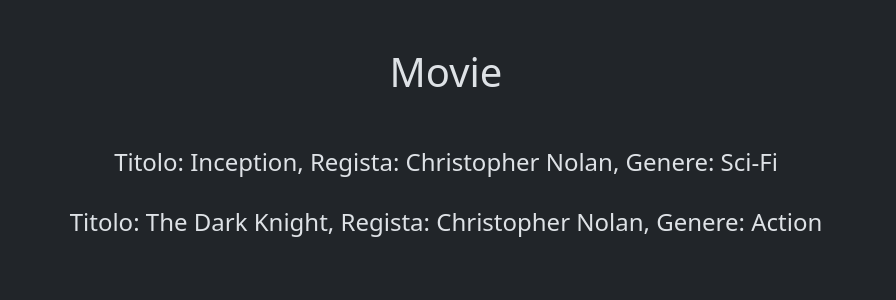
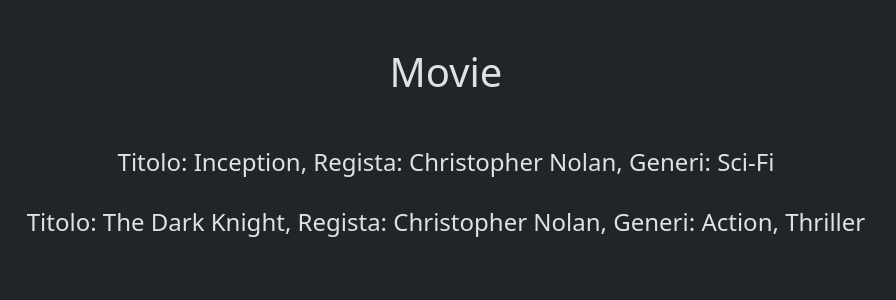
Before and after one commit to PietroAntonioNini/php-oop-1, a PHP site: page / in a window 1280 px wide. Shown: the top 300 px of the page, without its empty margins (194-1090 px from the left). Run offline with PHP 8.4, Linux system fonts and the light colour scheme.

Commit message:
Bonus 1 fatto

```diff
--- a/index.php
+++ b/index.php
@@ -4,24 +4,24 @@ class Movie {
     // variabili d'istanza
     public $title;
     public $director;
-    public $genre;
+    public $genres = array();
 
     // costruttore
-    public function __construct($title, $director, $genre) {
+    public function __construct($title, $director, $genres) {
         $this->title = $title;
         $this->director = $director;
-        $this->genre = $genre;
+        $this->genres = is_array($genres) ? $genres : array($genres);
     }
 
     // metodo
-    public function getGenre() {
-        return $this->genre;
+    public function getGenres() {
+        return implode(", ", $this->genres);
     }
 }
 
 // istanzio due oggetti 'Movie'
 $movie1 = new Movie("Inception", "Christopher Nolan", "Sci-Fi");
-$movie2 = new Movie("The Dark Knight", "Christopher Nolan", "Action");
+$movie2 = new Movie("The Dark Knight", "Christopher Nolan", array("Action", "Thriller"));
 ?>
 
 <!DOCTYPE html>
@@ -40,8 +40,8 @@ $movie2 = new Movie("The Dark Knight", "Christopher Nolan", "Action");
 
         <!-- stampo i risultati in pagina -->
         <div class="mt-3 fs-4">
-            <p class="mb-4"><?php echo "Titolo: " . $movie1->title . ", Regista: " . $movie1->director . ", Genere: " . $movie1->getGenre() . "\n"; ?></p>
-            <p><?php echo "Titolo: " . $movie2->title . ", Regista: " . $movie2->director . ", Genere: " . $movie2->getGenre() . "\n"; ?></p>
+            <p class="mb-4"><?php echo "Titolo: " . $movie1->title . ", Regista: " . $movie1->director . ", Generi: " . $movie1->getGenres() . "\n"; ?></p>
+            <p><?php echo "Titolo: " . $movie2->title . ", Regista: " . $movie2->director . ", Generi: " . $movie2->getGenres() . "\n"; ?></p>
         </div>
 
 
```
